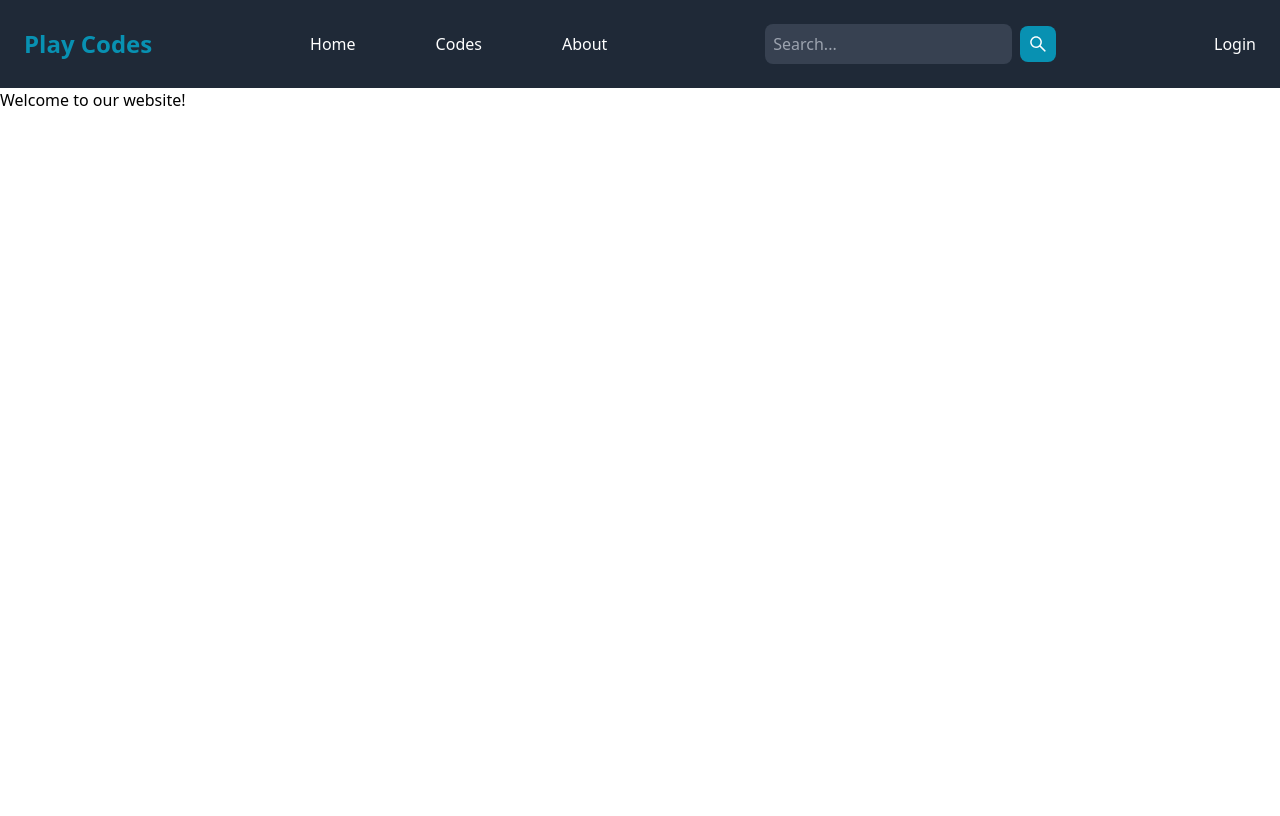
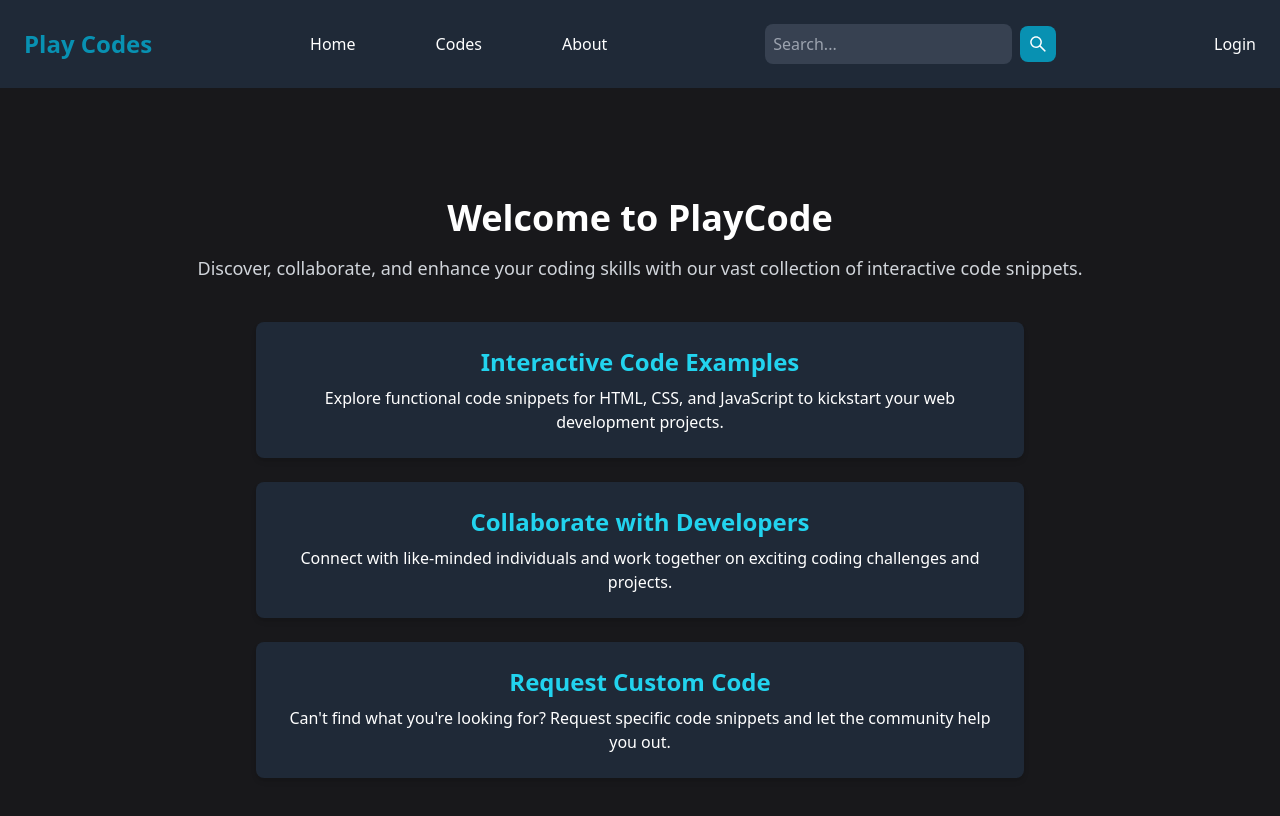
Before and after one commit to Shivangi917/Play-Codes, a React (Vite) app: page / in a window 1280 px wide. Shown: the top 816 px of the page. Built offline with nearby package versions, Linux system fonts and the light colour scheme.

Commit message:
homepage updated

```diff
--- a/src/Components/Homepage/Homepage.jsx
+++ b/src/Components/Homepage/Homepage.jsx
@@ -1,11 +1,6 @@
 import React from 'react';
-import LeftSidebar from './LeftSidebar';
-import RightSidebar from './RightSidebar';
-import Post from './Post';
-import { useNavigate } from 'react-router-dom';
 
 const HomePage = () => {
-  const navigate = useNavigate();
   const user = JSON.parse(localStorage.getItem('user'));
 
   if (user) {
@@ -32,8 +27,33 @@ const HomePage = () => {
   }
 
   return (
-    <div>
-      Welcome to our website!
+    <div className="min-h-screen bg-zinc-900 text-white flex flex-col items-center justify-center">
+      <header className="text-center mb-10">
+        <h1 className="text-4xl font-bold mb-4">Welcome to PlayCode</h1>
+        <p className="text-lg text-gray-300">
+          Discover, collaborate, and enhance your coding skills with our vast collection of interactive code snippets.
+        </p>
+      </header>
+
+      <main className="text-center">
+        <div className="space-y-6 max-w-3xl">
+          {/* Feature Highlights */}
+          <div className="bg-gray-800 p-6 rounded-lg shadow-md">
+            <h2 className="text-2xl font-bold mb-2 text-cyan-400">Interactive Code Examples</h2>
+            <p>Explore functional code snippets for HTML, CSS, and JavaScript to kickstart your web development projects.</p>
+          </div>
+
+          <div className="bg-gray-800 p-6 rounded-lg shadow-md">
+            <h2 className="text-2xl font-bold mb-2 text-cyan-400">Collaborate with Developers</h2>
+            <p>Connect with like-minded individuals and work together on exciting coding challenges and projects.</p>
+          </div>
+
+          <div className="bg-gray-800 p-6 rounded-lg shadow-md">
+            <h2 className="text-2xl font-bold mb-2 text-cyan-400">Request Custom Code</h2>
+            <p>Can't find what you're looking for? Request specific code snippets and let the community help you out.</p>
+          </div>
+        </div>
+      </main>
     </div>
   );
 };
```
